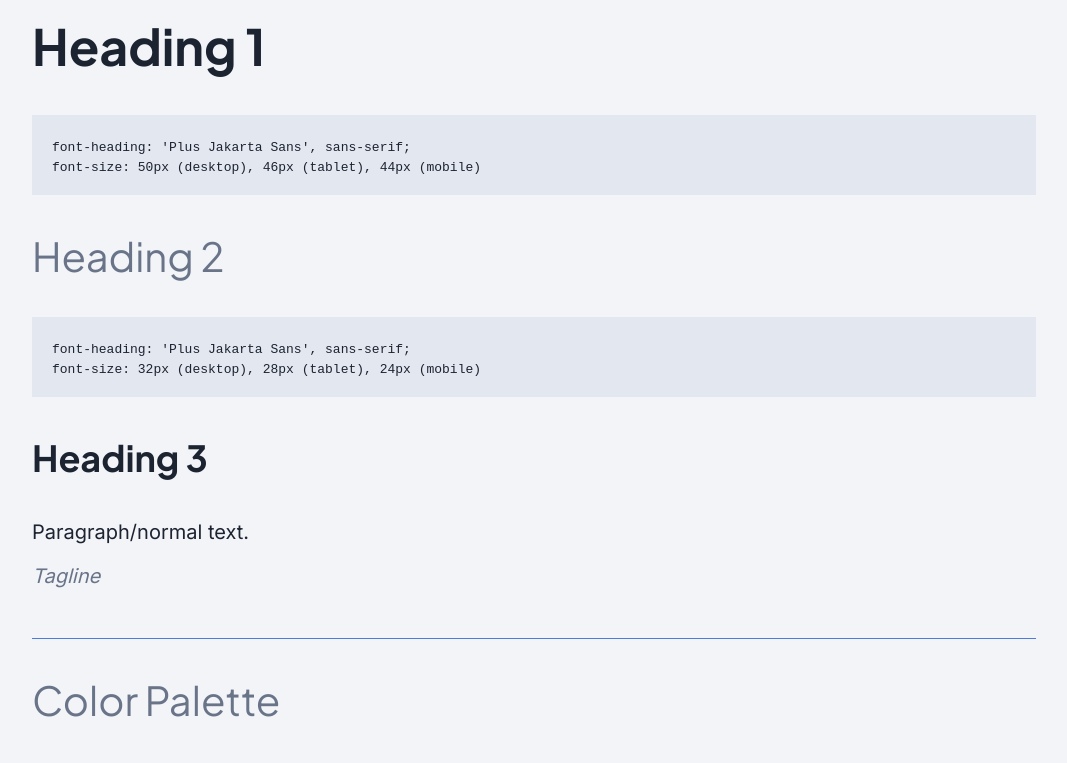
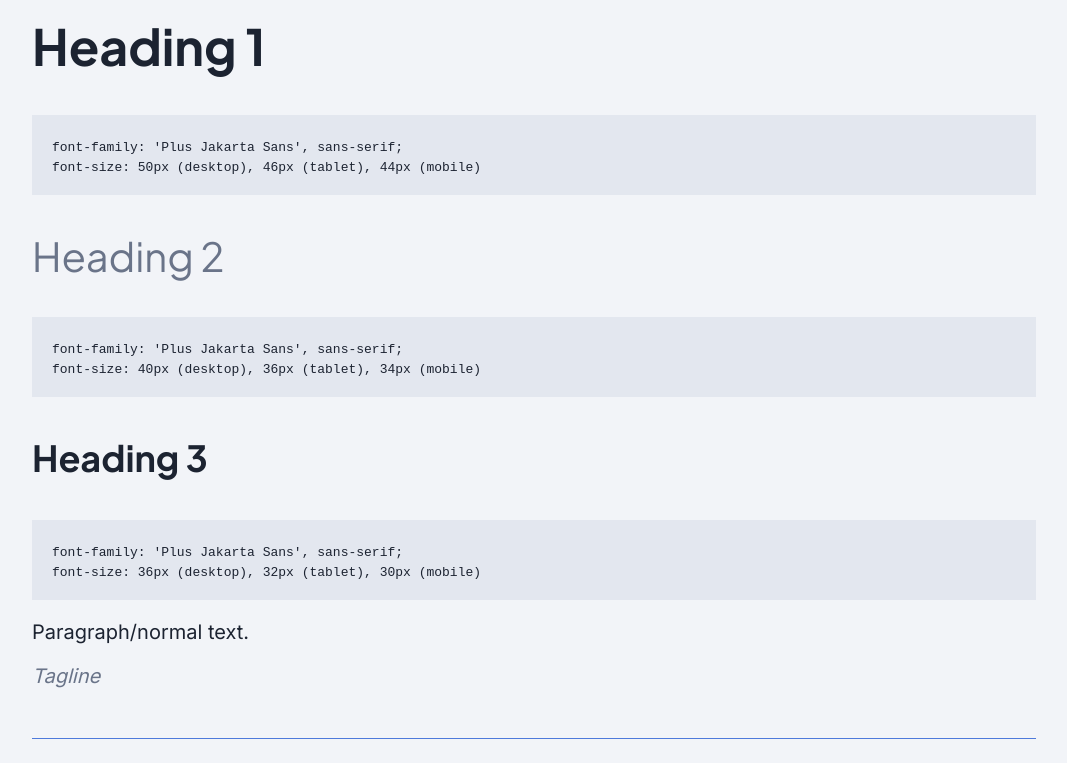
Before and after one commit to notEmmi/FlowBoard, a React (Vite) app in the folder frontend/: page /styleguide in a window 1280 px wide. Shown: the part 656-1419 px from the top of the page, without its empty margins (106-1173 px from the left). Built offline with nearby package versions, Linux system fonts and the light colour scheme; no server answers.

Commit message:
style: correct font property names and adjust sizes for headings in StyleGuide

```diff
--- a/frontend/src/pages/StyleGuide.jsx
+++ b/frontend/src/pages/StyleGuide.jsx
@@ -37,17 +37,21 @@ export default function StyleGuide() {
 				<h2>Typography</h2>
 				<h1>Heading 1</h1>
 				<CodeBlock>
-					font-heading: 'Plus Jakarta Sans', sans-serif;<br />
+					font-family: 'Plus Jakarta Sans', sans-serif;<br />
 					font-size: 50px (desktop), 46px (tablet), 44px (mobile)
 				</CodeBlock>
 
 
 				<h2>Heading 2</h2>
 				<CodeBlock>
-					font-heading: 'Plus Jakarta Sans', sans-serif;<br />
-					font-size: 32px (desktop), 28px (tablet), 24px (mobile)
+					font-family: 'Plus Jakarta Sans', sans-serif;<br />
+					font-size: 40px (desktop), 36px (tablet), 34px (mobile)
 				</CodeBlock>
 				<h3>Heading 3</h3>
+				<CodeBlock>
+					font-family: 'Plus Jakarta Sans', sans-serif;<br />
+					font-size: 36px (desktop), 32px (tablet), 30px (mobile)
+				</CodeBlock>
 				<p>Paragraph/normal text.</p>
 				<p className='tagline'>Tagline</p>
 			</div>
```
